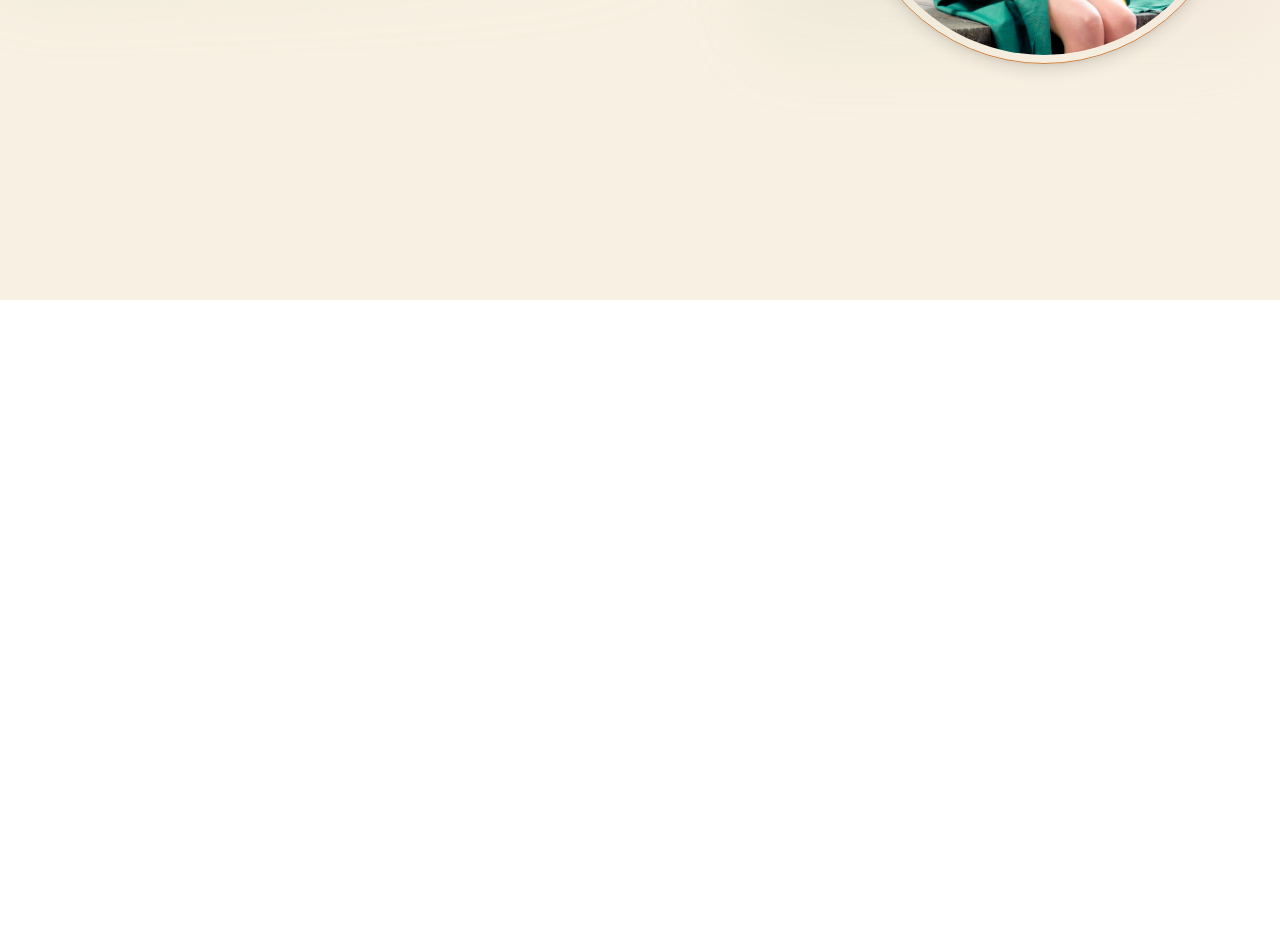
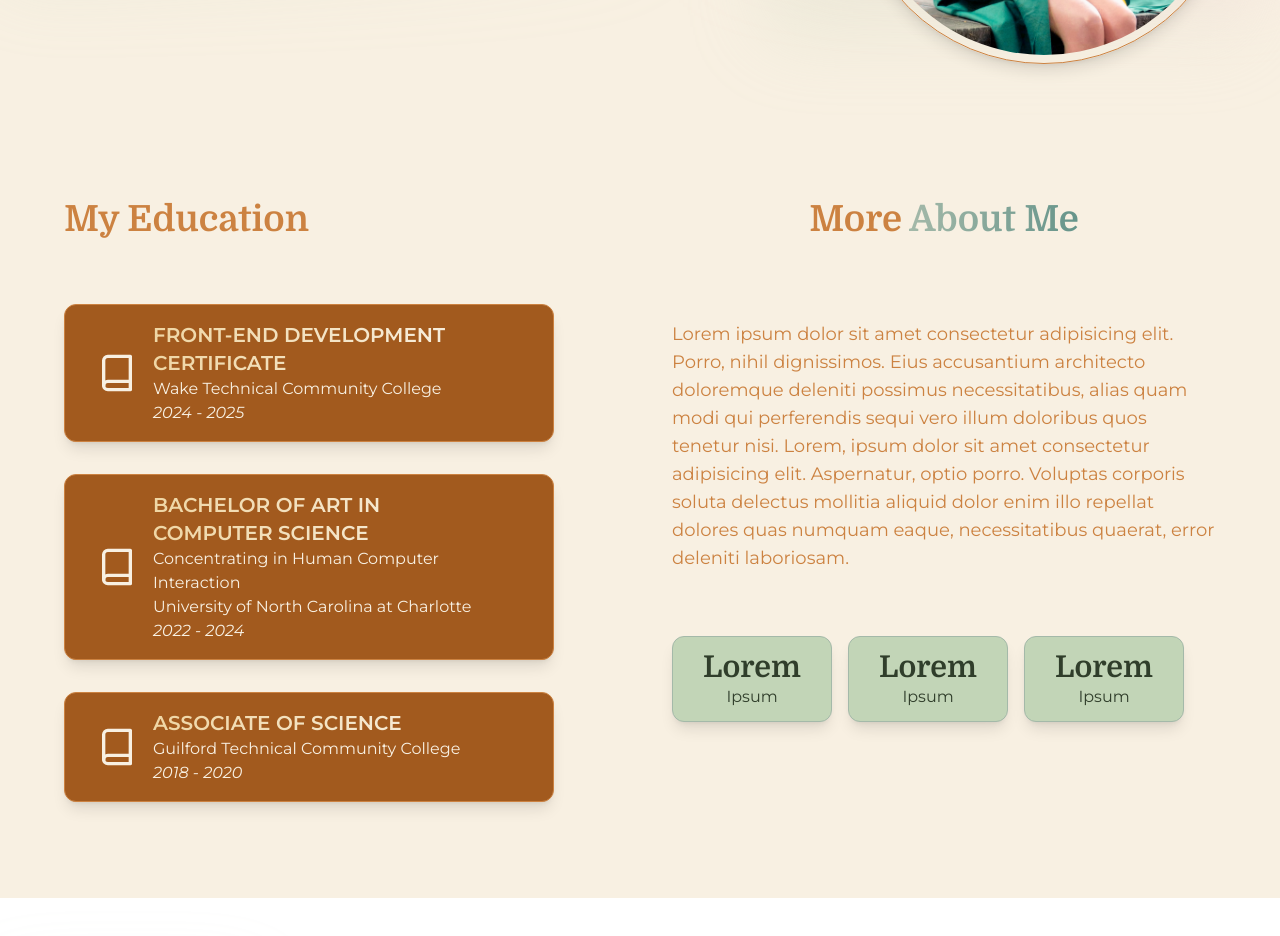
Before and after one commit to lachlanallen/my_portfolio, a Vue app: page / in a window 1280 px wide. Shown: the part 500-1436 px from the top of the page. Before the commit the page ends 800 px from the top, so only its background shows below. Built offline with nearby package versions, Linux system fonts and the light colour scheme.

Commit message:
added education and about section

```diff
--- a/src/App.vue
+++ b/src/App.vue
@@ -3,11 +3,13 @@
 import {  defineAsyncComponent } from 'vue';
 const NavBar = defineAsyncComponent(() => import('@/components/NavBar.vue'));
 const HeroSection = defineAsyncComponent(() => import('@/components/HeroSection.vue'));
+const AboutSection = defineAsyncComponent(() => import('@/components/AboutSection.vue'));
 </script>
 
 <template>
   <div class="bg-light min-h-screen">
     <NavBar />
     <HeroSection />
+    <AboutSection />
   </div>
 </template>
--- /dev/null
+++ b/src/components/AboutSection.vue
@@ -0,0 +1,78 @@
+<script setup>
+import { ref } from 'vue';
+const education = ref([
+    {
+        id: 1,
+        degree: "Front-End Development Certificate",
+        institution: "Wake Technical Community College",
+        year: "2024 - 2025"
+    },
+    {
+        id: 2,
+        degree: "Bachelor of Art in Computer Science",
+        institution: "University of North Carolina at Charlotte",
+        concentration: "Concentrating in Human Computer Interaction",
+        year: "2022 - 2024"
+    },
+    {
+        id: 3,
+        degree: "Associate of Science",
+        institution: "Guilford Technical Community College",
+        year: "2018 - 2020"
+    }
+])
+</script>
+
+<template>
+    <section class="text-primary mt-18" id="about">
+        <div class="absolute z-0 top-[93rem] inset-x-0 h-64 flex items-start">
+            <div class="h-24 w-64 bg-gradient-to-br from-accent to-secondary-accent blur-2xl opacity-20"></div>
+        </div>
+        <!-- Education Section -->
+        <div class="md:grid md:grid-cols-2 gap-8 items-center py-8 px-4 xl:gap-16 sm:py-16 xl:px-16 z-1">
+            <div data-aos="flip-right">
+                <h2 class="text-4xl font-bold font-serif text-primary text-left mb-8">My Education</h2>
+                <div class="space-y-8 py-8">
+                    <div v-for="element in education" :key="element.id"
+                    class="flex items-center p-4 md:w-[90%] w-full rounded-xl bg-tertiary shadow-lg border border-primary"
+                    >
+                        <div class="pl-4">
+                            <img src="@/assets/book.svg" alt="Education" />
+                        </div>
+                        <div class="w-3/4 pl-4">
+                            <h3 class="text-2xl font-semibold uppercase text-transparent bg-clip-text bg-gradient-to-r from-secondary to-light lg:text-xl">
+                                {{ element.degree }}
+                            </h3>
+                            <p class="text-light">{{ element.concentration }}</p>
+                            <p class="text-light">{{ element.institution }}</p>
+                            <p class="text-light italic">{{ element.year }}</p>
+                        </div>
+                    </div>
+                </div>
+            </div>
+            <!-- About Section -->
+            <div class="mt-4 md:mt-0 text-left flex flex-col z-10 h-full" data-aos="flip-right">
+                <h2 class="text-4xl font-bold font-serif text-primary md:text-center text-left mb-4">More
+                    <span class="text-transparent bg-clip-text bg-gradient-to-r from-accent-dark to-accent-darker">About Me</span>
+                </h2>
+                <p class="text-base lg:text-lg mt-8 py-8">
+                    Lorem ipsum dolor sit amet consectetur adipisicing elit. Porro, nihil dignissimos. Eius accusantium architecto doloremque deleniti possimus necessitatibus, alias quam modi qui perferendis sequi vero illum doloribus quos tenetur nisi. Lorem, ipsum dolor sit amet consectetur adipisicing elit. Aspernatur, optio porro. Voluptas corporis soluta delectus mollitia aliquid dolor enim illo repellat dolores quas numquam eaque, necessitatibus quaerat, error deleniti laboriosam.
+                </p>
+                <div class="grid grid-cols-3 gap-4 max-w-lg pt-8">
+                    <div class="text-center rounded-xl bg-accent shadow-lg border border-accent-dark p-3">
+                        <h4 class="text-dark font-bold font-serif text-xl sm:text-2xl lg:text-3xl">Lorem</h4>
+                        <p class="text-sm sm:text-base text-dark">Ipsum</p>
+                    </div>
+                    <div class="text-center rounded-xl bg-accent shadow-lg border border-accent-dark p-3">
+                        <h3 class="text-dark font-bold font-serif text-xl sm:text-2xl lg:text-3xl">Lorem</h3>
+                        <p class="text-sm sm:text-base text-dark">Ipsum</p>
+                    </div>
+                    <div class="text-center rounded-xl bg-accent shadow-lg border border-accent-dark p-3">
+                        <h3 class="text-dark font-bold font-serif text-xl sm:text-2xl lg:text-3xl">Lorem</h3>
+                        <p class="text-sm sm:text-base text-dark">Ipsum</p>
+                    </div>
+                </div>
+            </div>
+        </div>
+    </section>
+</template>
```
Also changed, not shown: src/assets/book.svg (added).
